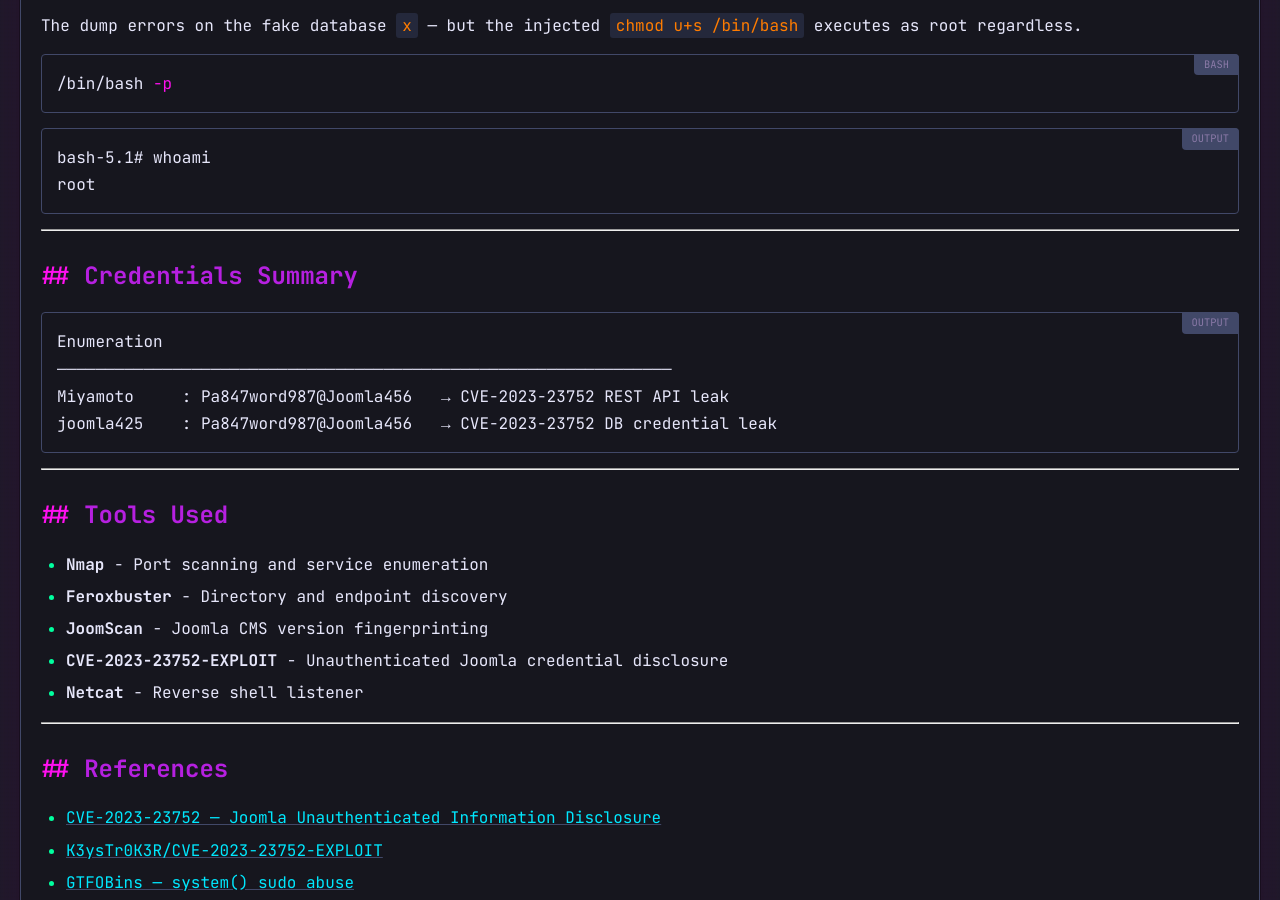
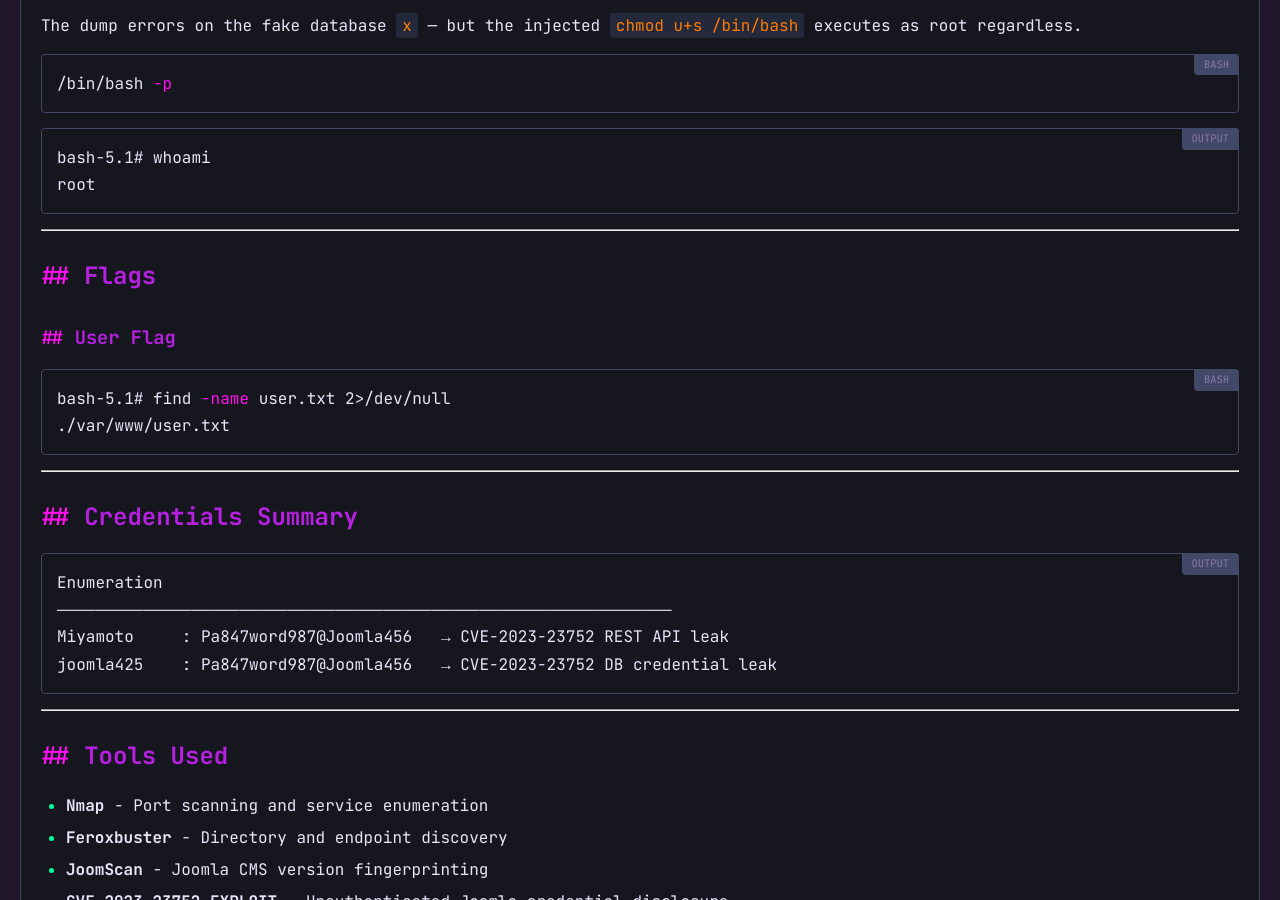
Before and after one commit to p3ta00/p3ta00.github.io, a Jekyll site: the page built from _ctf/hacksmarter-samurai.md, in a window 1280 px wide and 900 px high, scrolled down 11896 px. Built offline with Jekyll 4.4.1, drawn with Linux system fonts in a browser that asks for light colours.

Commit message:
Fix user.txt flag section with actual find output

````diff
--- a/_ctf/hacksmarter-samurai.md
+++ b/_ctf/hacksmarter-samurai.md
@@ -336,6 +336,17 @@
 
 ---
 
+## Flags
+
+### User Flag
+
+```bash
+bash-5.1# find -name user.txt 2>/dev/null
+./var/www/user.txt
+```
+
+---
+
 ## Credentials Summary
 
 ```
````
